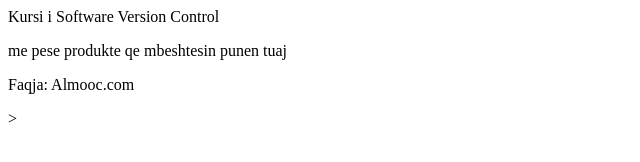
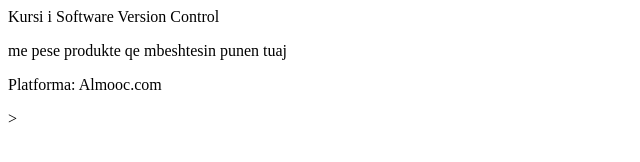
Before and after one commit to ShqypiRomina/BSVC, a plain HTML site: page index.html in a window 1280 px wide. Shown: the full height of the page, 0-640 px from the left. Drawn offline with Linux system fonts and the light colour scheme.

Commit message:
Faqja ne platforma

```diff
--- a/index.html
+++ b/index.html
@@ -7,7 +7,7 @@
 
 <p>Kursi i Software Version Control</p>
 <p>me pese produkte qe mbeshtesin punen tuaj</p>
-<p>Faqja: Almooc.com</p>
+<p>Platforma: Almooc.com</p>
 
 </body>
 </html>>
```
